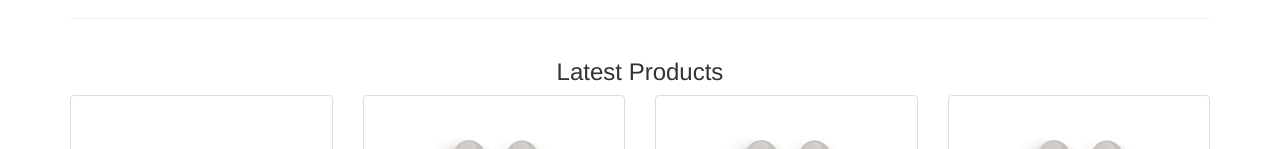
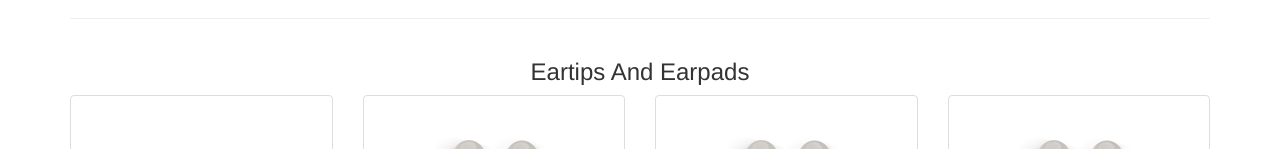
Before and after one commit to JonardDaguioan/ECommerce.github.io, a plain HTML site: page EandE.html in a window 1280 px wide. Shown: the part 415-564 px from the top of the page. Drawn offline with Linux system fonts and the light colour scheme.

Commit message:
Update EandE.html

```diff
--- a/EandE.html
+++ b/EandE.html
@@ -88,7 +88,7 @@
         <!-- Title -->
         <div class="row">
             <div class="col-lg-12">
-                <center><h3>Latest Products</h3></center>
+                <center><h3>Eartips And Earpads</h3></center>
             </div>
         </div>
         <!-- /.row -->
```
